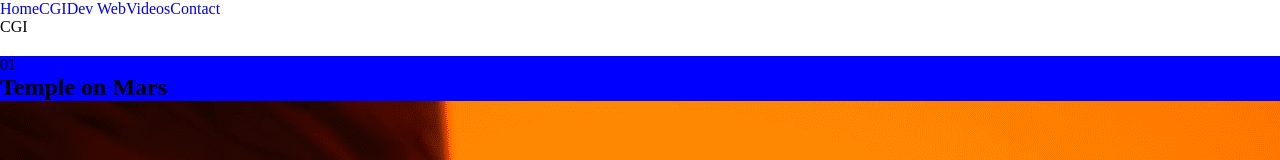
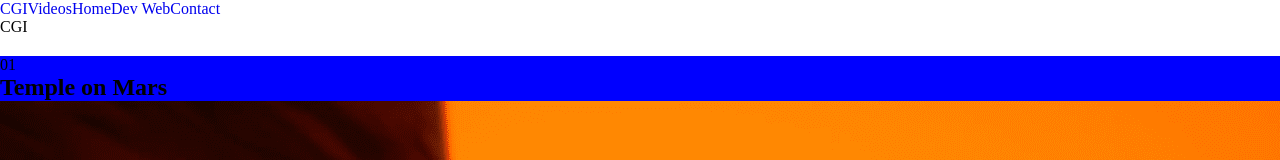
Before and after one commit to AdrienDavy/Portfolio-React, a React (Vite) app: page /cgi in a window 1280 px wide. Shown: the top 160 px of the page. Built offline with nearby package versions, Linux system fonts and the light colour scheme; a web font is replaced by a local one.

Commit message:
change navbar's elements order

```diff
--- a/src/components/Navbar.jsx
+++ b/src/components/Navbar.jsx
@@ -3,17 +3,17 @@ import { NavLink } from "react-router-dom"
 const Navbar = () => {
   return (
     <header>
+      <NavLink to="cgi">
+        CGI
+      </NavLink>
+      <NavLink to="videos">
+        Videos
+      </NavLink>
       <NavLink to="/">
         Home
       </NavLink>
-      <NavLink to="cgi">
-        CGI
-      </NavLink>
       <NavLink to="devweb">
         Dev Web
-      </NavLink>
-      <NavLink to="videos">
-        Videos
       </NavLink>
       <NavLink to="contact">
         Contact
```
